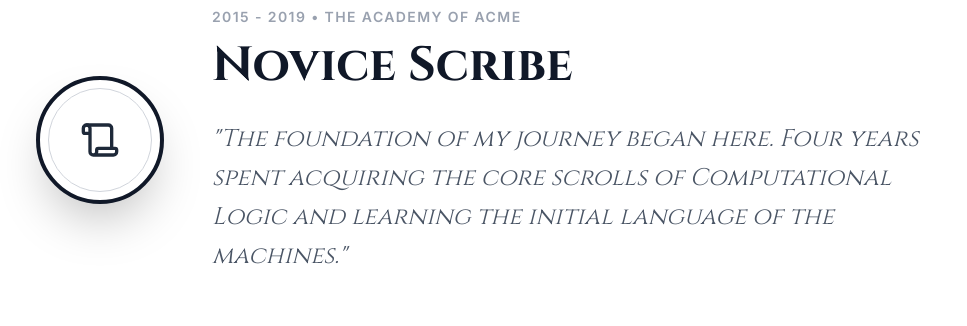
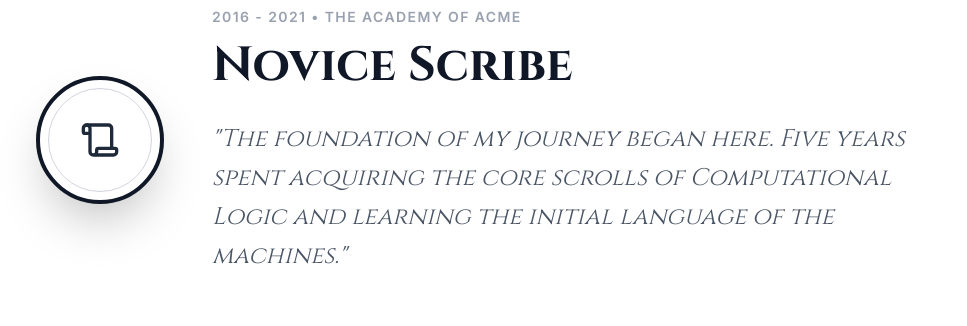
Before and after one commit to Aashey/portfolio, a React (Vite) app: page / in a window 1280 px wide. Shown: the part 1060-1386 px from the top of the page, without its empty margins (156-1123 px from the left). Built offline with nearby package versions, Linux system fonts and the light colour scheme.

Commit message:
Corrected mistake data

```diff
--- a/src/data/education.js
+++ b/src/data/education.js
@@ -3,18 +3,18 @@ export const education = [
       id: 1,
       role: "Bachelor of Engineering in Computer",
       org: "Acme Engineering College",
-      date: "2015 - 2019",
+      date: "2016 - 2021",
       rpgTitle: "The Academy of Acme",
       rpgRole: "Novice Scribe",
       desc: "Gained foundational knowledge in logic, computation, and digital strategy.",
-      rpgDesc: "The foundation of my journey began here. Four years spent acquiring the core scrolls of Computational Logic and learning the initial language of the machines.",
+      rpgDesc: "The foundation of my journey began here. Five years spent acquiring the core scrolls of Computational Logic and learning the initial language of the machines.",
       type: "education"
     },
     {
       id: 2,
       role: "QA Certified Course",
       org: "Mindrisers Consortium Pvt Ltd",
-      date: "2019",
+      date: "2022",
       rpgTitle: "The Guild of Mindrisers",
       rpgRole: "Initiate Hunter",
       desc: "Comprehensive training in manual and automated testing methodologies.",
```
